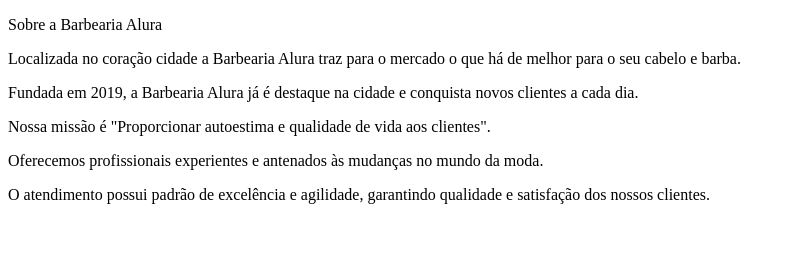
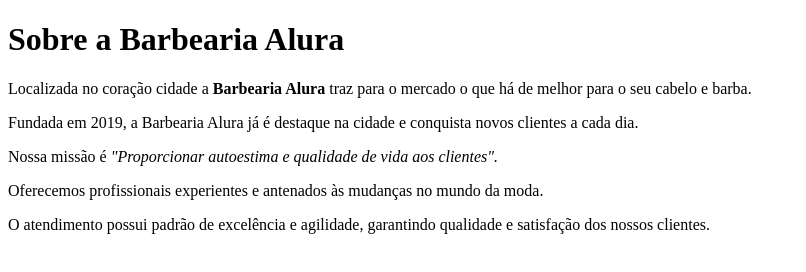
Before and after one commit to anabiaaa/1CPCAnaBia, a plain HTML site: page index.html in a window 1280 px wide. Shown: the whole page, without its empty margins (0-806 px from the left). Drawn offline with Linux system fonts and the light colour scheme.

Commit message:
Add files via upload

```diff
--- a/index.html
+++ b/index.html
@@ -5,10 +5,11 @@
 	<meta name="viewport" content="width=device-width, initial-scale=1">
 	<title></title>
 </head>
-<body><p>Sobre a Barbearia Alura</p>
-<p>Localizada no coração cidade a Barbearia Alura traz para o mercado o que há de melhor para o seu cabelo e barba.</p>
+<body>
+	<h1>Sobre a Barbearia Alura</h1>
+<p>Localizada no coração cidade a <strong>Barbearia Alura</strong> traz para o mercado o que há de melhor para o seu cabelo e barba.</p>
 <p>Fundada em 2019, a Barbearia Alura já é destaque na cidade e conquista novos clientes a cada dia.</p>
-<p>Nossa missão é "Proporcionar autoestima e qualidade de vida aos clientes".</p>
+<p>Nossa missão é <i>"Proporcionar autoestima e qualidade de vida aos clientes".</i></p>
 <p>Oferecemos profissionais experientes e antenados às mudanças no mundo da moda. </p>
 <p>O atendimento possui padrão de excelência e agilidade, garantindo qualidade e satisfação dos nossos clientes.</p>
 
```
